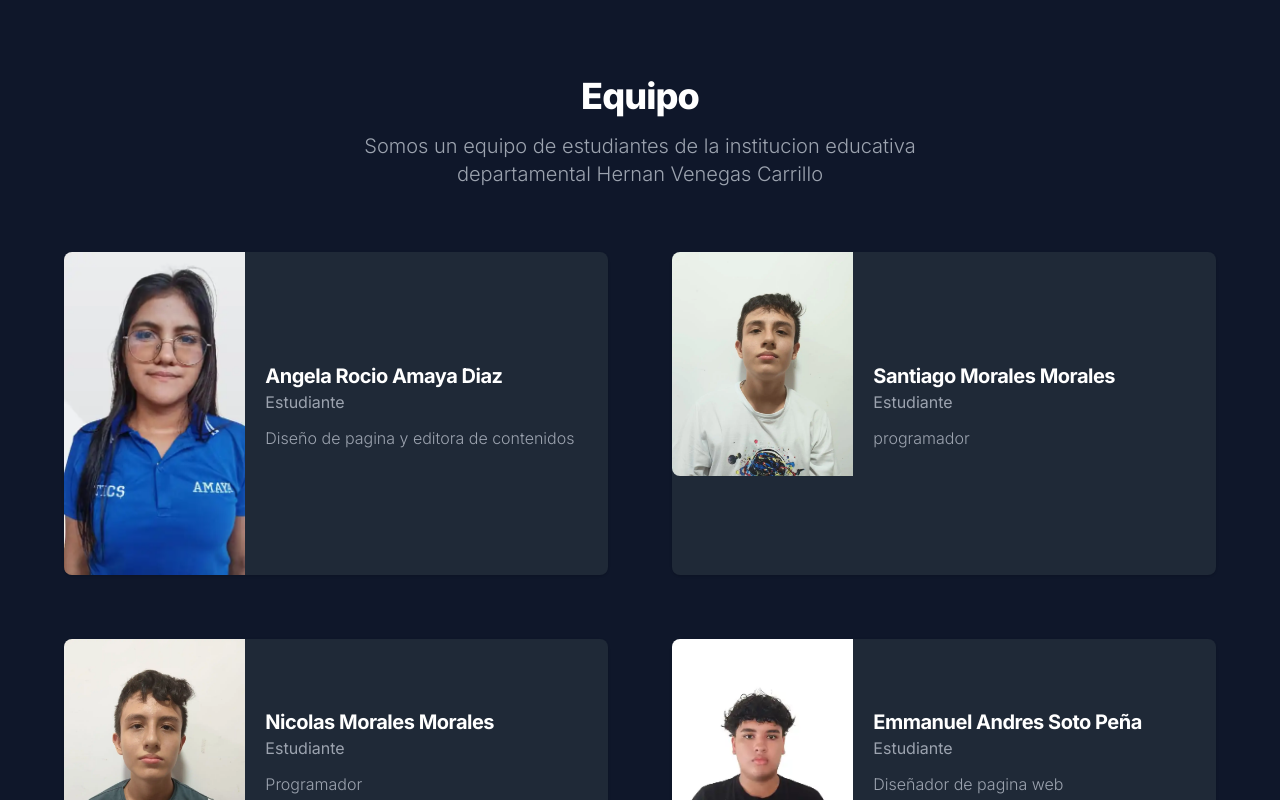
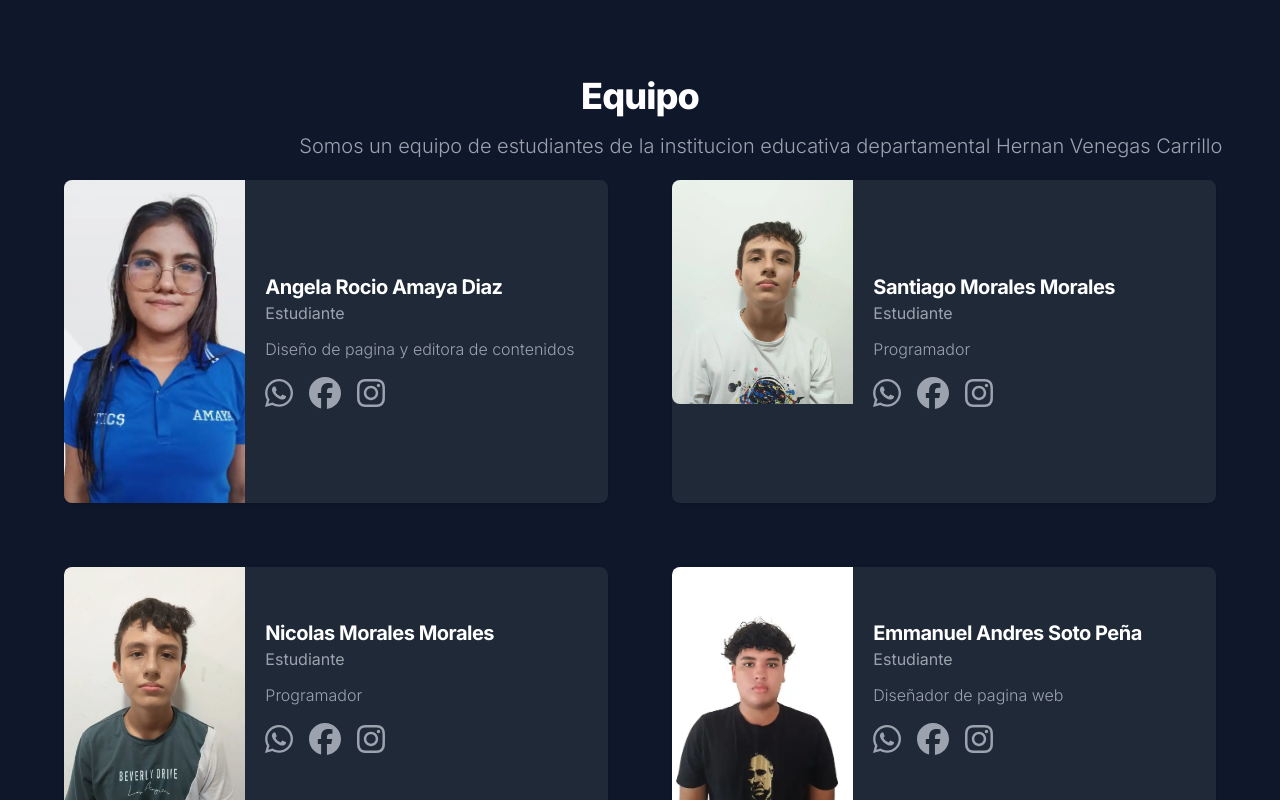
Before and after one commit to edwar/fitoai, a Next.js app: page / in a window 1280 px wide. Shown: the part 700-1500 px from the top of the page. Built offline with nearby package versions, Linux system fonts and the light colour scheme.

Commit message:
Se hizo cambios en las animaciones de team y ayudas

```diff
--- a/package.json
+++ b/package.json
@@ -9,6 +9,10 @@
     "lint": "next lint"
   },
   "dependencies": {
+    "@fortawesome/fontawesome-svg-core": "^6.6.0",
+    "@fortawesome/free-brands-svg-icons": "^6.6.0",
+    "@fortawesome/free-solid-svg-icons": "^6.6.0",
+    "@fortawesome/react-fontawesome": "^0.2.2",
     "@types/photoswipe": "^4.1.6",
     "ai": "^2.2.35",
     "cloudinary": "^2.1.0",
--- a/src/app/Components/Card.tsx
+++ b/src/app/Components/Card.tsx
@@ -10,8 +10,8 @@ interface Props {
 
 export default function Card({ image, description, title, url }: Readonly<Props>) {
   return (
-    <div className='w-full'>
-        <div className='bg-slate-700 shadow-md border border-slate-500 rounded-lg'>
+    <div className='w-full transition ease-in-out delay-150 hover:-translate-y-1 hover:scale-90 hover:opacity-30 duration-300'>
+        <div className='bg-slate-700 shadow-md border border-slate-500 rounded-lg tran'>
             <img className='rounded-t-lg aspect-square' src={image} alt={`Imagen de ${title}`} />
             <div className='p-5'>
                 <h5 className='text-white font-bold text-2xl tracking-tight mb-2 truncate'>{title}</h5>
--- a/src/app/Components/Team.tsx
+++ b/src/app/Components/Team.tsx
@@ -1,15 +1,17 @@
 import React from 'react'
+import { FontAwesomeIcon } from '@fortawesome/react-fontawesome'
+import { faWhatsapp, faFacebook, faInstagram } from '@fortawesome/free-brands-svg-icons'
 
 const Team = () => {
   return (
     <section>
-        <div className='wrapper py-8 px-4 lg:py-16 lg:px-6 '>
+        <div className='wrapper py-8 px-4 lg:py-16 lg:px-6'>
             <div className='mx-auto max-w-screen-sm text-center mb-8 lg:mb-16'>
                 <h2 className='mb-4 text-4xl tracking-tight font-extrabold text-white'>Equipo</h2>
-                <p className='font-light lg:mb-16 sm:text-xl text-gray-400'>Somos un equipo de estudiantes de la institucion educativa departamental Hernan Venegas Carrillo</p>
+                <p className='font-light lg:mb-16 sm:text-xl text-gray-400 absolute animate-slideRight'>Somos un equipo de estudiantes de la institucion educativa departamental Hernan Venegas Carrillo</p>
             </div>
             <div className='grid px-10 gap-16 mb-6 lg:mb-16 md:grid-cols-2'>
-                <div className='flex flex-col sm:flex-row items-center rounded-lg shadow bg-gray-800 border-gray-700 hover:scale-110 duration-700'>
+                <div className='flex flex-col sm:flex-row items-center rounded-lg shadow bg-gray-800 border-gray-700 hover:scale-90 duration-700'>
                    <div className='w-full sm:w-1/3 h-full'>
                         <img className='max-h-max h-full aspect-auto rounded-t-lg sm:rounded-none sm:rounded-l-lg' src='/team/angela.webp' alt='Angela' />
                     </div>
@@ -19,9 +21,20 @@ const Team = () => {
                         </h3>
                         <span className='text-gray-400 line-clamp-2'>Estudiante</span>
                         <p className='mt-3 mb-4 font-light text-gray-400 line-clamp-3'>Diseño de pagina y editora de contenidos</p>
+                        <div className='flex space-x-4 mt-3'>
+                          <a href='https://www.whatsapp.com' target='_blank' rel='noopener noreferrer' className='text-gray-400 hover:text-green-500'>
+                            <FontAwesomeIcon icon={faWhatsapp} size='2x' />
+                          </a>
+                          <a href='https://www.facebook.com' target='_blank' rel='noopener noreferrer' className='text-gray-400 hover:text-blue-500'>
+                            <FontAwesomeIcon icon={faFacebook} size='2x' />
+                          </a>
+                          <a href='https://www.instagram.com' target='_blank' rel='noopener noreferrer' className='text-gray-400 hover:text-pink-500'>
+                            <FontAwesomeIcon icon={faInstagram} size='2x' />
+                          </a>
+                        </div>
                     </div>
                 </div>
-                <div className='flex flex-col sm:flex-row items-center rounded-lg shadow bg-gray-800 border-gray-700 hover:scale-110 duration-700'>
+                <div className='flex flex-col sm:flex-row items-center rounded-lg shadow bg-gray-800 border-gray-700 hover:scale-90 duration-700'>
                     <div className='w-full sm:w-1/3 h-full'>
                         <img className='max-h-max h-full aspect-auto rounded-t-lg sm:rounded-none sm:rounded-l-lg' src='/team/santiago.webp' alt='Santiago' />
                     </div>
@@ -30,10 +43,21 @@ const Team = () => {
                            <div>Santiago Morales Morales</div>
                         </h3>
                         <span className='text-gray-400 line-clamp-2'>Estudiante</span>
-                        <p className='mt-3 mb-4 font-light text-gray-400 line-clamp-3'>programador</p>
+                        <p className='mt-3 mb-4 font-light text-gray-400 line-clamp-3'>Programador</p>
+                        <div className='flex space-x-4 mt-3'>
+                          <a href='https://www.whatsapp.com' target='_blank' rel='noopener noreferrer' className='text-gray-400 hover:text-green-500'>
+                            <FontAwesomeIcon icon={faWhatsapp} size='2x' />
+                          </a>
+                          <a href='https://www.facebook.com' target='_blank' rel='noopener noreferrer' className='text-gray-400 hover:text-blue-500'>
+                            <FontAwesomeIcon icon={faFacebook} size='2x' />
+                          </a>
+                          <a href='https://www.instagram.com' target='_blank' rel='noopener noreferrer' className='text-gray-400 hover:text-pink-500'>
+                            <FontAwesomeIcon icon={faInstagram} size='2x' />
+                          </a>
+                        </div>
                     </div>
                 </div>
-                <div className='flex flex-col sm:flex-row items-center rounded-lg shadow bg-gray-800 border-gray-700 hover:scale-110 duration-700'>
+                <div className='flex flex-col sm:flex-row items-center rounded-lg shadow bg-gray-800 border-gray-700 hover:scale-90 duration-700'>
                     <div className='w-full sm:w-1/3 h-full'>
                         <img className='max-h-max h-full aspect-auto rounded-t-lg sm:rounded-none sm:rounded-l-lg' src='/team/nicolas.webp' alt='Nicolas' />
                     </div>
@@ -43,9 +67,20 @@ const Team = () => {
                         </h3>
                         <span className='text-gray-400 line-clamp-2'>Estudiante</span>
                         <p className='mt-3 mb-4 font-light text-gray-400 line-clamp-3'>Programador</p>
+                        <div className='flex space-x-4 mt-3'>
+                          <a href='https://www.whatsapp.com' target='_blank' rel='noopener noreferrer' className='text-gray-400 hover:text-green-500'>
+                            <FontAwesomeIcon icon={faWhatsapp} size='2x' />
+                          </a>
+                          <a href='https://www.facebook.com' target='_blank' rel='noopener noreferrer' className='text-gray-400 hover:text-blue-500'>
+                            <FontAwesomeIcon icon={faFacebook} size='2x' />
+                          </a>
+                          <a href='https://www.instagram.com' target='_blank' rel='noopener noreferrer' className='text-gray-400 hover:text-pink-500'>
+                            <FontAwesomeIcon icon={faInstagram} size='2x' />
+                          </a>
+                        </div>
                     </div>
                 </div>
-                <div className='flex flex-col sm:flex-row items-center rounded-lg shadow bg-gray-800 border-gray-700 hover:scale-110 duration-700'>
+                <div className='flex flex-col sm:flex-row items-center rounded-lg shadow bg-gray-800 border-gray-700 hover:scale-90 duration-700'>
                     <div className='w-full sm:w-1/3 h-full'>
                         <img className='max-h-max h-full aspect-auto rounded-t-lg sm:rounded-none sm:rounded-l-lg' src='/team/emmanuel.webp' alt='Emmanuel' />
                     </div>
@@ -55,6 +90,17 @@ const Team = () => {
                         </h3>
                         <span className='text-gray-400 line-clamp-2'>Estudiante</span>
                         <p className='mt-3 mb-4 font-light text-gray-400 line-clamp-3'>Diseñador de pagina web</p>
+                        <div className='flex space-x-4 mt-3'>
+                          <a href='https://www.whatsapp.com' target='_blank' rel='noopener noreferrer' className='text-gray-400 hover:text-green-500'>
+                            <FontAwesomeIcon icon={faWhatsapp} size='2x' />
+                          </a>
+                          <a href='https://www.facebook.com' target='_blank' rel='noopener noreferrer' className='text-gray-400 hover:text-blue-500'>
+                            <FontAwesomeIcon icon={faFacebook} size='2x' />
+                          </a>
+                          <a href='https://www.instagram.com' target='_blank' rel='noopener noreferrer' className='text-gray-400 hover:text-pink-500'>
+                            <FontAwesomeIcon icon={faInstagram} size='2x' />
+                          </a>
+                        </div>
                     </div>
                 </div>
             </div>
--- a/src/app/data/help.ts
+++ b/src/app/data/help.ts
@@ -3,7 +3,7 @@ export const helps = [
         id: "plagas-mas-comunes",
         image: "/helps/plaga.webp",
         title: "Plagas más comunes",
-        description:`<p class="lg:text-left mb-6 font-light lg:mb-8 lg:text-lg text-gray-400"><strong class="text-2xl">Enemigos invisibles:</strong> Las plagas más comunes de los cultivos frutales<br/><br/>
+        description:`<p class="lg:text-left mb-6 font-light lg:mb-8 lg:text-lg text-gray-400" ><strong class="text-2xl">Enemigos invisibles:</strong> Las plagas más comunes de los cultivos frutales<br/><br/>
         Los huertos frutales, esos oasis de vida que nos brindan deliciosas frutas, no están exentos de peligros. Entre las ramas y hojas acechan plagas, diminutos pero feroces enemigos que pueden diezmar cosechas y poner en riesgo la salud de los árboles.<br/>
 
         En este artículo, exploraremos algunos de los protagonistas más comunes de este drama natural: las plagas que azotan los frutales. Conocerlas es el primer paso para combatirlas y proteger nuestros preciados frutales.<br/>
--- a/src/app/globals.css
+++ b/src/app/globals.css
@@ -41,3 +41,18 @@ body {
 strong {
   color: white;
 }
+/* Esto es nuevo xd si falla esta aca es la animacion del slide del team */
+@keyframes slideRight {
+  0% {
+    transform: translateX(-70%);
+  }
+  100% {
+    transform: translateX(100%);
+  }
+}
+
+.animate-slideRight {
+  display: inline-block; /* Asegura que el elemento se comporte como un bloque en línea para la animación */
+  white-space: nowrap; /* Evita que el texto se divida en varias líneas */
+  animation: slideRight 30s linear infinite; /* Ajusta el tiempo según sea necesario */
+}
--- a/src/app/help/page.tsx
+++ b/src/app/help/page.tsx
@@ -5,7 +5,7 @@ import { helps } from '../data/help'
 export default function Page() {
   return (
     <section className='flex w-full min-h-screen max-w-screen-2xl mx-auto pt-28'>
-      <div className='grid grid-cols-1 sm:grid-cols-2 md:grid-cols-3 lg:grid-cols-4 gap-4 px-8'>
+      <div className='grid grid-cols-1 sm:grid-cols-2 md:grid-cols-3 lg:grid-cols-4 gap-4 px-8 '>
         {helps.map(({ id, description, image, title }) => (
           <Card
             key={id}
--- a/src/app/page.tsx
+++ b/src/app/page.tsx
@@ -47,7 +47,7 @@ export default function Home() {
         <main className={`${message && 'overflow-hidden'} flex flex-col`}>
           <Team />
           <div className='wrapper py-8 px-4 lg:py-16 lg:px-6'>
-            <h2 className='text-2xl font-bold text-center mb-10'>Contactanos</h2>
+            <h2 className='text-2xl font-bold text-center mb-10 text-slate-50 animate-bounce'>Contactanos</h2>
             <form className='flex flex-col gap-4 w-full items-center' action={sendEmail}>
               <div className="grid grid-cols-1 md:grid-cols-2 gap-4 w-full">
                 <input name='names' className='h-10 rounded px-2 text-black' type="text" placeholder='Nombres' />
--- a/tailwind.config.ts
+++ b/tailwind.config.ts
@@ -19,4 +19,5 @@ const config: Config = {
   },
   plugins: [],
 };
+
 export default config;
```
Also changed, not shown: 1 other file (tests, documents, lock files or other folders).
